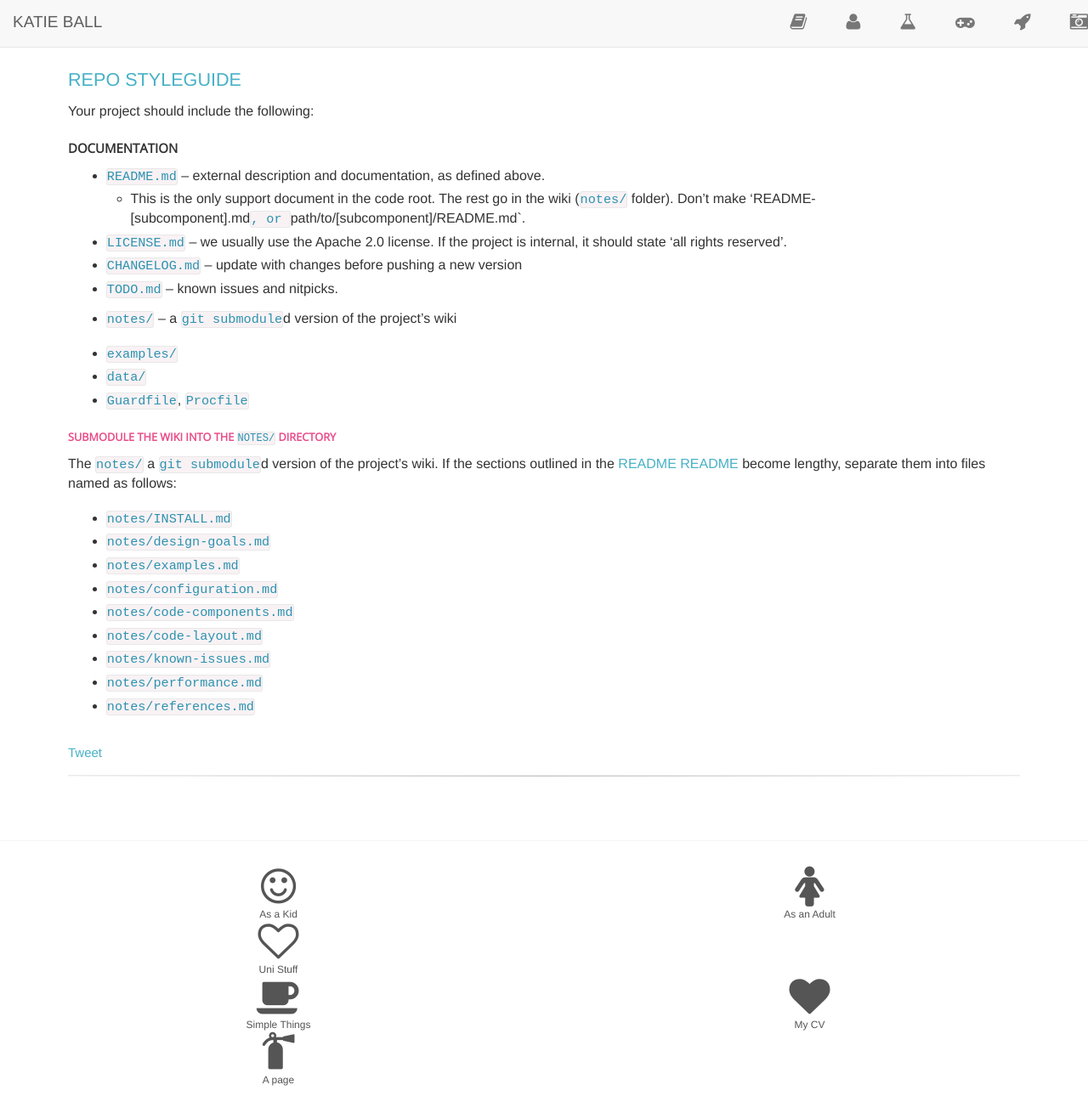
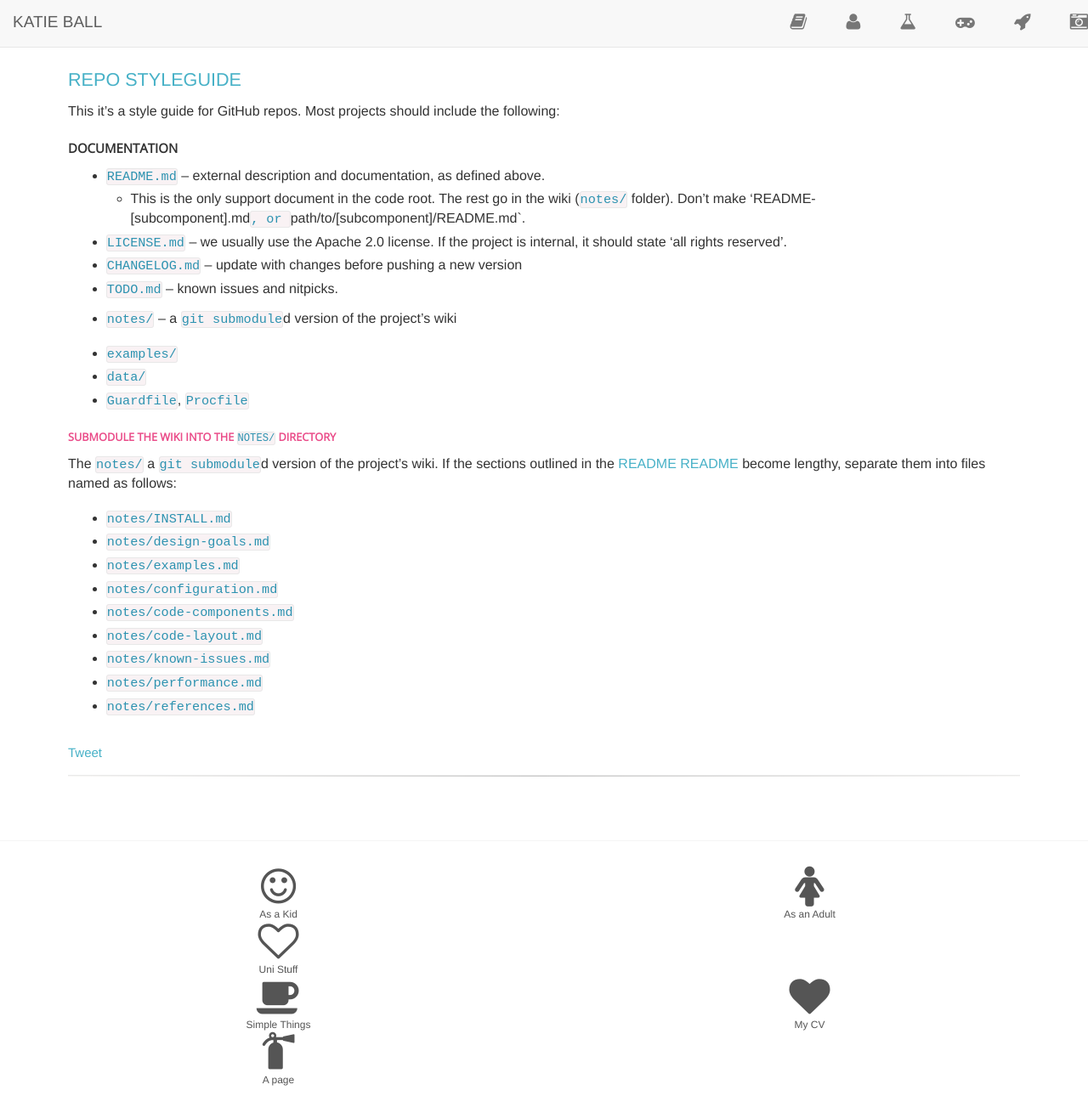
Before and after one commit to roachhd/roachhd.github.io, a Jekyll site: the page built from styleguide/repo/index.md, in a window 1280 px wide and 1310 px high. Shown: the whole window at 85% size. Built offline with Jekyll 4.4.1, drawn with Linux system fonts in a browser that asks for light colours; nearby versions of some CDN libraries; comment, search, counter and statistics services are not loaded.

Commit message:
Update index.md

```diff
--- a/styleguide/repo/index.md
+++ b/styleguide/repo/index.md
@@ -3,7 +3,7 @@ layout: inner
 title: Repo Styleguide
 ---
 
-Your project should include the following:
+This it's a style guide for GitHub repos. Most projects should include the following:
 
 ## Documentation
 
```
